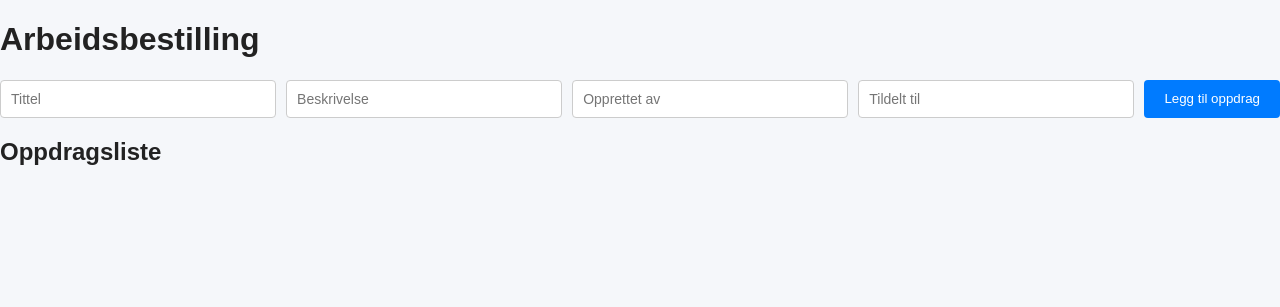
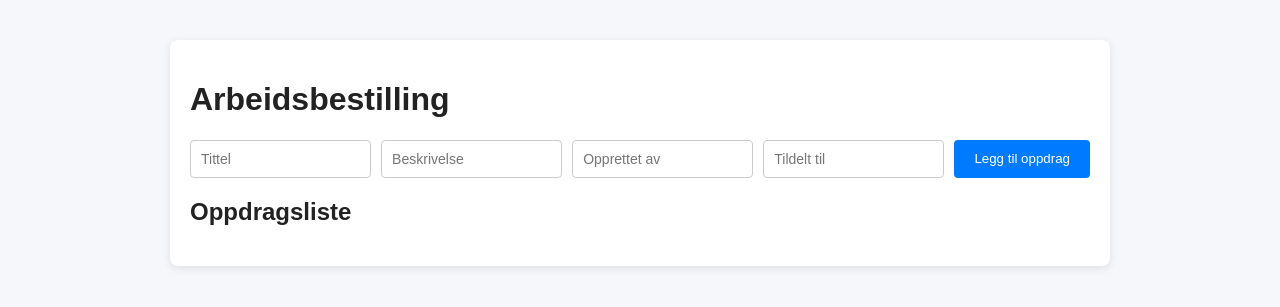
Before and after one commit to espennie1974/arbeidsbestilling, a Flask app: page / in a window 1280 px wide. Shown: the top 307 px of the page. Run offline with Flask 3, Linux system fonts and the light colour scheme; data that the repository does not hold is empty; some libraries are stand-ins or nearby versions.

Commit message:
Update index.html

```diff
--- a/templates/index.html
+++ b/templates/index.html
@@ -2,24 +2,25 @@
 <html lang="no">
 <head>
   <meta charset="UTF-8">
-    <meta name="viewport" content="width=device-width, initial-scale=1.0">
   <title>Arbeidsbestilling</title>
-    <link rel="stylesheet" href="/static/style.css">
+  <link rel="stylesheet" href="{{ url_for('static', filename='style.css') }}">
 </head>
 <body>
+  <div class="container">
     <h1>Arbeidsbestilling</h1>
 
     <form id="taskForm">
       <input type="text" id="title" placeholder="Tittel" required>
       <input type="text" id="description" placeholder="Beskrivelse" required>
-        <input type="text" id="created_by" placeholder="Opprettet av">
+      <input type="text" id="created_by" placeholder="Opprettet av" required>
       <input type="text" id="assigned_to" placeholder="Tildelt til">
       <button type="submit">Legg til oppdrag</button>
     </form>
 
     <h2>Oppdragsliste</h2>
-    <ul id="taskList"></ul>
+    <div id="taskList"></div>
+  </div>
 
-    <script src="/static/script.js"></script>
+  <script src="{{ url_for('static', filename='script.js') }}"></script>
 </body>
 </html>
```
Lines whose indentation alone changed are shown as unchanged.
